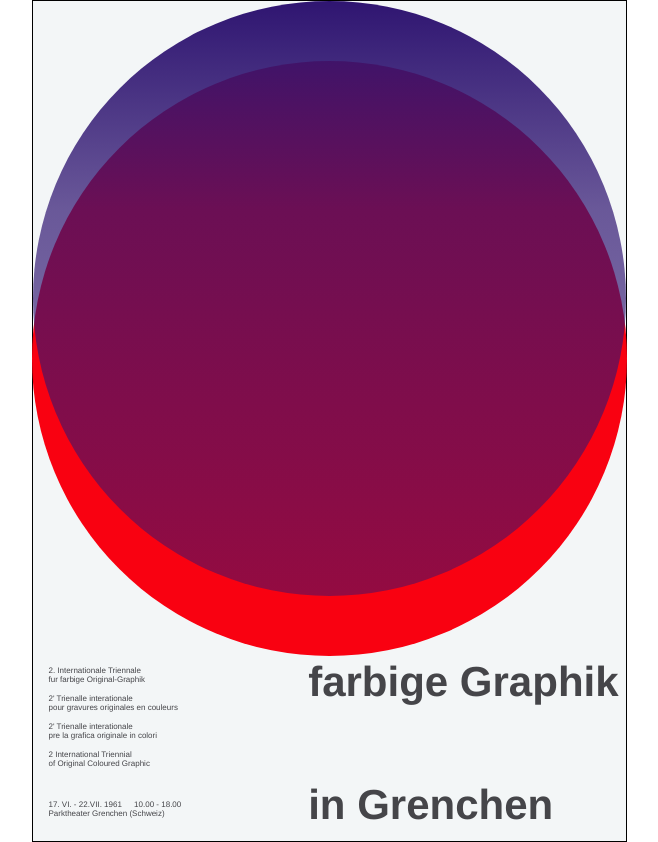
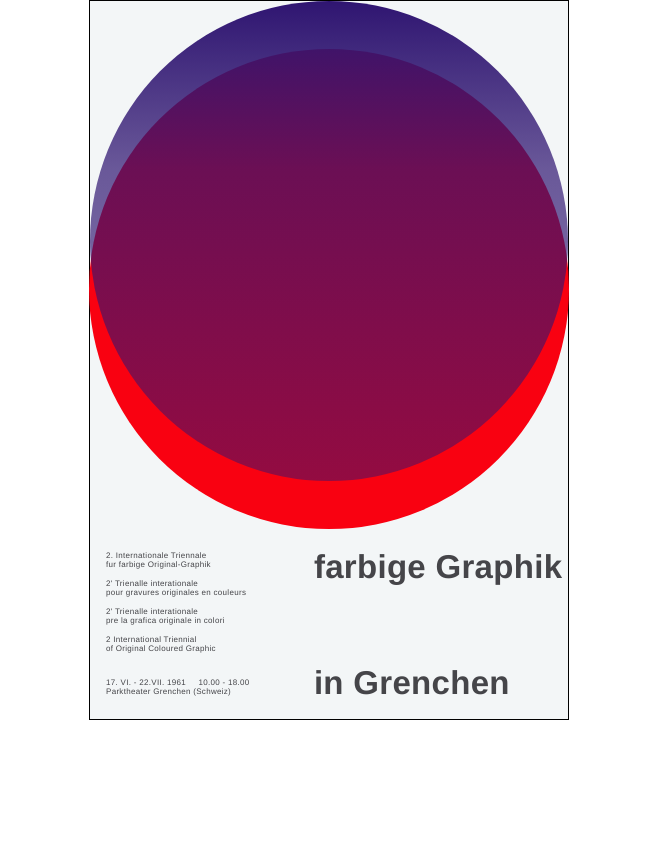
Before and after one commit to nataliarusu/TPXimpact, a plain HTML site: page Poster Farbige-Graphik/index.html in a window 1280 px wide. Shown: the whole page, without its empty margins (311-969 px from the left). After the commit the page ends 800 px from the top, so only its background shows below. Drawn offline with Linux system fonts and the light colour scheme.

Commit message:
update poster size

```diff
--- a/Poster Farbige-Graphik/style.css
+++ b/Poster Farbige-Graphik/style.css
@@ -1,6 +1,6 @@
 :root {
-  --poster-width: 595px;
-  --poster-height: 842px;
+  --poster-width: 480px;
+  --poster-height: 720px;
   --blue: rgba(47, 21, 113, 0.5);
   --text-colour: rgb(69 69 73);
 }
@@ -52,7 +52,7 @@ body {
 }
 .poster-title {
   width: 55%;
-  font-size: 42px;
+  font-size: 33px;
   line-height: 42px;
   font-weight: 700;
   margin: 0;
@@ -67,6 +67,7 @@ body {
   margin: 20px 0 15px 16px;
   flex-direction: row-reverse;
   height: 100%;
+  letter-spacing: 0.3px;
 }
 .poster-info--text {
   width: 40%;
```
